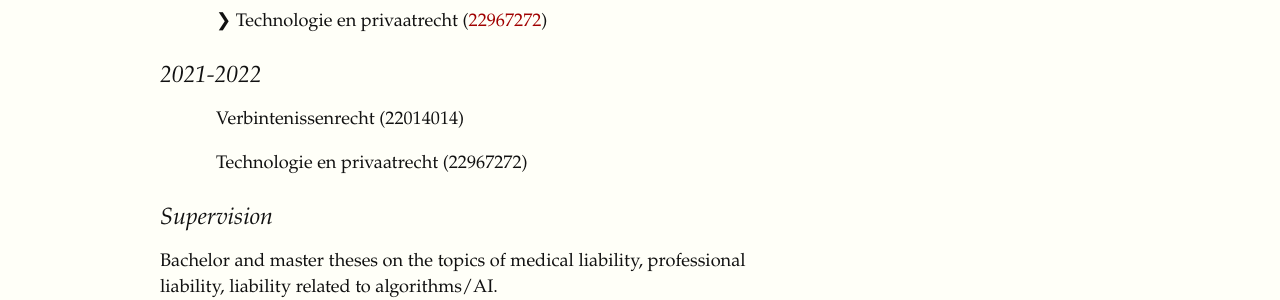
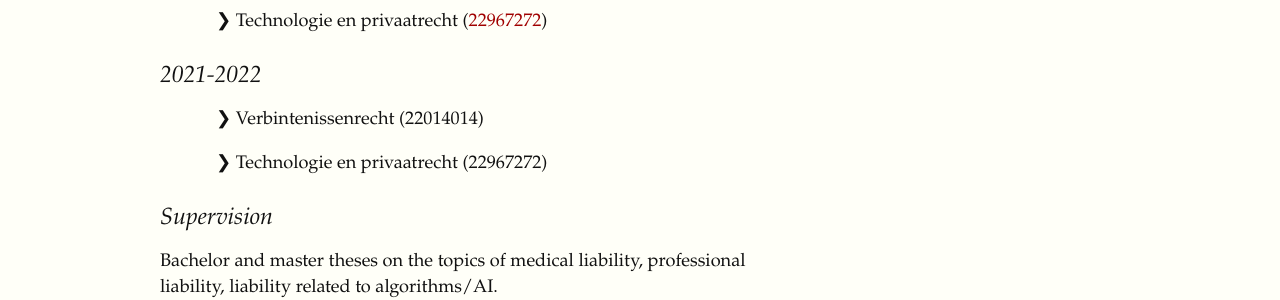
Before and after one commit to jhvanstaalduinen/jhvanstaalduinen.github.io, a Jekyll site: the page built from teaching/index.md, in a window 1280 px wide. Shown: the part 290-590 px from the top of the page. Built offline with Jekyll 4.4.1, drawn with Linux system fonts in a browser that asks for light colours; some web fonts are replaced; some of the changed lines change nothing that is shown.

Commit message:
update list

```diff
--- a/teaching/index.md
+++ b/teaching/index.md
@@ -13,8 +13,8 @@ title: Teaching
 
 ### 2021-2022
 
-* Verbintenissenrecht (22014014)
-* Technologie en privaatrecht (22967272)
+- &#10095; Verbintenissenrecht (22014014)
+- &#10095; Technologie en privaatrecht (22967272)
 
 
 ### Supervision
```
Also changed, not shown: 1 other file.
